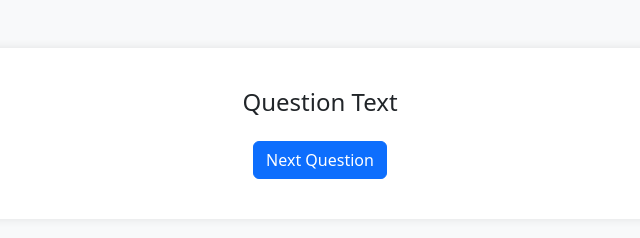
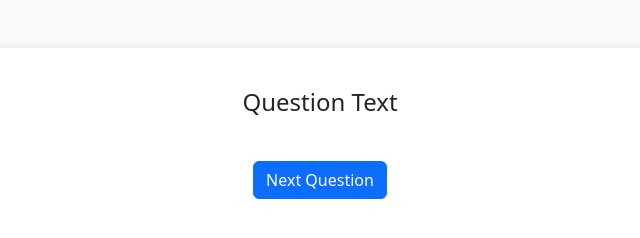
Before and after one commit to FrankGrillo1991/Interactive-Quiz, a plain HTML site: page index.html in a window 1280 px wide. Shown: the whole page, without its empty margins (320-960 px from the left). Drawn offline with nearby package versions, Linux system fonts and the light colour scheme.

Commit message:
Update quiz-styles.css

```diff
--- a/quiz-styles.css
+++ b/quiz-styles.css
@@ -19,3 +19,7 @@ body {
     margin: 10px 0;
     padding: 10px;
 }
+
+#next-button {
+    margin-top: 20px;
+}
```
